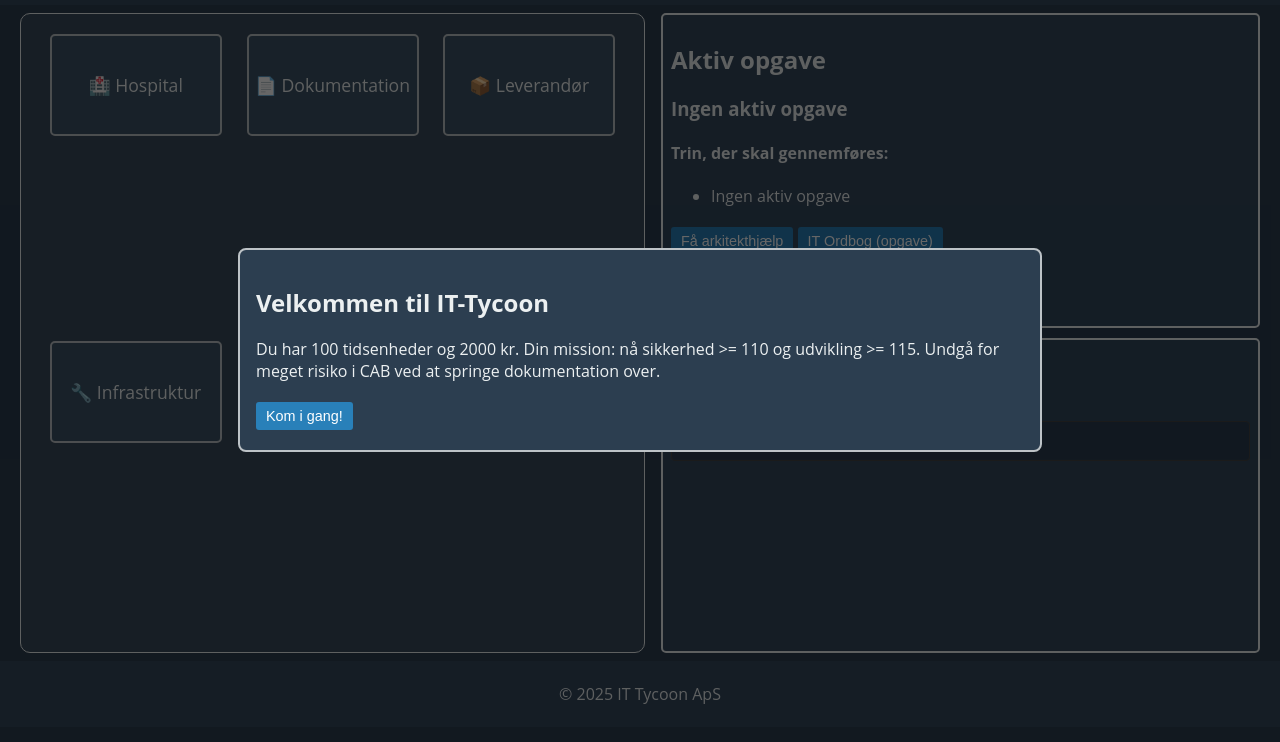
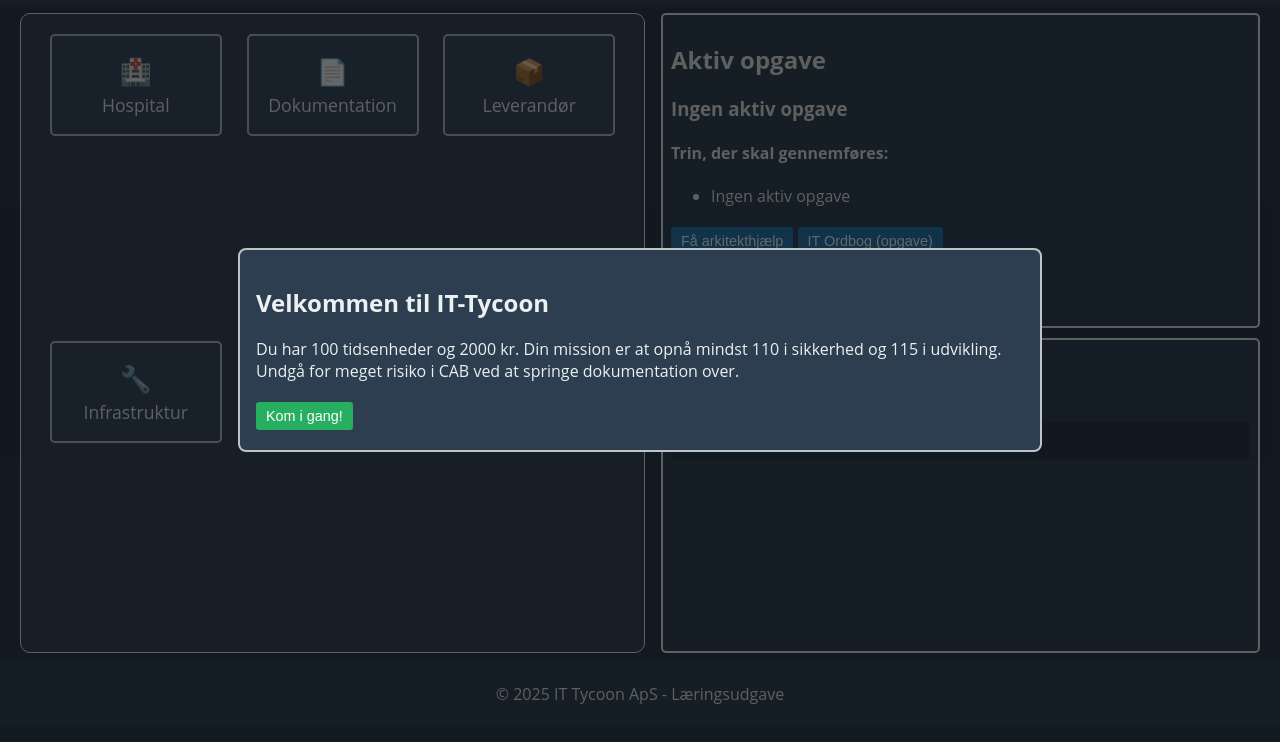
Before and after one commit to Ianropke/IT-tycoon, a plain HTML site: page index.html in a window 1280 px wide. Shown: the part 50-792 px from the top of the page. Drawn offline with Linux system fonts and the light colour scheme.

Commit message:
Update index.html

```diff
--- a/index.html
+++ b/index.html
@@ -1,7 +1,7 @@
 <!DOCTYPE html>
 <html lang="da">
 <head>
-  <meta charset="UTF-8" />
+  <meta charset="UTF-8">
   <meta name="viewport" content="width=device-width, initial-scale=1.0">
   <title>IT-Tycoon</title>
   <link rel="stylesheet" href="style.css">
@@ -9,32 +9,70 @@
 <body>
   <header>
     <h1>IT-Tycoon</h1>
-    <!-- Scoreboard -->
     <div id="scoreboard">
       <div id="scores">
-        <span class="score-item">Tid: <span id="time-left">100</span></span>
-        <span class="score-item">Penge: <span id="money-left">2000</span></span>
-        <span class="score-item">Fuldførte opgaver: <span id="tasks-completed">0</span></span>
+        <span class="score-item">Tid:
+          <span id="time-left">100</span>
+        </span>
+        <span class="score-item">Penge:
+          <span id="money-left">2000</span>
+        </span>
+        <span class="score-item">Fuldførte opgaver:
+          <span id="tasks-completed">0</span>
+        </span>
 
-        <span class="score-item" style="color:#ff4444;">Sikkerhed: <span id="security-value">100</span></span>
-        <span class="score-item" style="color:#44ff44;">Stabilitet: <span id="stability-value">100</span></span>
-        <span class="score-item" style="color:#4444ff;">Udvikling: <span id="development-value">100</span></span>
-        <span class="score-item" style="color:#ffc107;">Hospitalstilf.: <span id="hospital-satisfaction">100</span>%</span>
+        <span class="score-item" style="color:#ff4444;">
+          Sikkerhed: <span id="security-value">100</span>
+        </span>
+        <span class="score-item" style="color:#44ff44;">
+          Stabilitet: <span id="stability-value">100</span>
+        </span>
+        <span class="score-item" style="color:#4444ff;">
+          Udvikling: <span id="development-value">100</span>
+        </span>
+        <span class="score-item" style="color:#ffc107;">
+          Hospitalstilf.: <span id="hospital-satisfaction">100</span>%
+        </span>
       </div>
     </div>
   </header>
 
   <div id="main-container">
+    <!-- Venstre side: 6 lokationer med tooltips -->
     <div id="game-area">
-      <!-- Lokationer (6) -->
-      <div class="location hospital" id="hospital">🏥 Hospital</div>
-      <div class="location dokumentation" id="dokumentation">📄 Dokumentation</div>
-      <div class="location leverandor" id="leverandor">📦 Leverandør</div>
-      <div class="location infrastruktur" id="infrastruktur">🔧 Infrastruktur</div>
-      <div class="location it-jura" id="it-jura">⚖️ IT Jura</div>
-      <div class="location cybersikkerhed" id="cybersikkerhed">💻 Cybersikkerhed</div>
+      <div class="location hospital hoverTooltip"
+           id="hospital"
+           data-tooltip="Hospital: Kliniske opgaver og patientflows.">
+        <span class="loc-icon">🏥</span> Hospital
+      </div>
+      <div class="location dokumentation hoverTooltip"
+           id="dokumentation"
+           data-tooltip="Dokumentation: Change-beskrivelser, krav og compliance.">
+        <span class="loc-icon">📄</span> Dokumentation
+      </div>
+      <div class="location leverandor hoverTooltip"
+           id="leverandor"
+           data-tooltip="Leverandør: Samarbejde om eksterne IT-systemer og serviceaftaler.">
+        <span class="loc-icon">📦</span> Leverandør
+      </div>
+      <div class="location infrastruktur hoverTooltip"
+           id="infrastruktur"
+           data-tooltip="Infrastruktur: Netværk, servere, cloud, HPC, mm.">
+        <span class="loc-icon">🔧</span> Infrastruktur
+      </div>
+      <div class="location it-jura hoverTooltip"
+           id="it-jura"
+           data-tooltip="IT Jura: GDPR, licens, compliance og lovkrav.">
+        <span class="loc-icon">⚖️</span> IT Jura
+      </div>
+      <div class="location cybersikkerhed hoverTooltip"
+           id="cybersikkerhed"
+           data-tooltip="Cybersikkerhed: Firewall, antivirus, SIEM, patch, mm.">
+        <span class="loc-icon">💻</span> Cybersikkerhed
+      </div>
     </div>
 
+    <!-- Højre side: Aktiv opgave + Mulige opgaver -->
     <div id="task-side">
       <div id="active-task">
         <h2>Aktiv opgave</h2>
@@ -46,7 +84,7 @@
             <li>Ingen aktiv opgave</li>
           </ul>
         </div>
-        <!-- Knapper -->
+        <!-- Knapper: Arkitekthjælp og IT Ordbog -->
         <button id="architect-help-btn" class="commit-button">Få arkitekthjælp</button>
         <button onclick="showGlossaryForTask()" class="commit-button">IT Ordbog (opgave)</button>
       </div>
@@ -61,20 +99,21 @@
   </div>
 
   <footer>
-    <p>&copy; 2025 IT Tycoon ApS</p>
+    <p>&copy; 2025 IT Tycoon ApS - Læringsudgave</p>
   </footer>
 
-  <!-- Modaler -->
+  <!-- ========== MODALER ========== -->
+
   <!-- Intro Modal -->
-  <div id="intro-modal" class="modal">
+  <div id="intro-modal" class="modal" style="display:flex;">
     <div class="modal-content">
       <h2>Velkommen til IT-Tycoon</h2>
       <p>
         Du har 100 tidsenheder og 2000 kr.
-        Din mission: nå sikkerhed >= 110 og udvikling >= 115.
+        Din mission er at opnå mindst 110 i sikkerhed og 115 i udvikling.
         Undgå for meget risiko i CAB ved at springe dokumentation over.
       </p>
-      <button id="intro-ok-btn" class="commit-button">Kom i gang!</button>
+      <button id="intro-ok-btn" class="commit-button" style="background-color:#27ae60;">Kom i gang!</button>
     </div>
   </div>
 
@@ -83,11 +122,20 @@
     <div class="modal-content">
       <h2 id="tutorial-title"></h2>
       <p id="tutorial-text"></p>
-      <button id="tutorial-next-btn" class="commit-button">Næste</button>
+      <button id="tutorial-next-btn" class="commit-button" style="background-color:#2980b9;">Næste</button>
     </div>
   </div>
 
-  <!-- Scenario Modal -->
+  <!-- Scenario-intro modal (valgfri til narrativeIntro som “rigtig” pop-up) -->
+  <div id="scenario-intro-modal" class="modal" style="display:none;">
+    <div class="modal-content">
+      <h2 id="scenario-intro-title"></h2>
+      <p id="scenario-intro-text"></p>
+      <button id="scenario-intro-close-btn" class="commit-button">OK</button>
+    </div>
+  </div>
+
+  <!-- Scenario Modal (trinvalg) -->
   <div id="scenario-modal" class="modal" style="display:none;">
     <div class="modal-content">
       <div id="scenario-narrative" style="display:none; margin-bottom:8px; color:#f0dca0;"></div>
@@ -125,11 +173,11 @@
     <div class="modal-content">
       <h2>Tiden er gået!</h2>
       <p id="end-game-summary"></p>
-      <button id="end-ok-btn" class="commit-button">Luk</button>
+      <button id="end-ok-btn" class="commit-button" style="background-color:#e74c3c;">Luk</button>
     </div>
   </div>
 
-  <!-- CAB Modal -->
+  <!-- CAB-gennemgang Modal -->
   <div id="cab-modal" class="modal" style="display:none;">
     <div class="modal-content">
       <h2>Endelig CAB-gennemgang</h2>
@@ -151,7 +199,7 @@
   <div id="task-summary-modal" class="modal" style="display:none;">
     <div class="modal-content">
       <div id="task-summary-text"></div>
-      <button id="task-summary-ok-btn" class="commit-button">OK</button>
+      <button id="task-summary-ok-btn" class="commit-button" style="background-color:#27ae60;">OK</button>
     </div>
   </div>
 
@@ -163,19 +211,19 @@
     </div>
   </div>
 
-  <!-- Popup container -->
+  <!-- Popup container + floating text -->
   <div id="popup-container"></div>
   <div id="floating-text-container"></div>
 
-  <!-- Indlæs tasks -->
+  <!-- Indlæs tasks-filer -->
   <script src="scripts/tasks/hospitalTasks.js"></script>
   <script src="scripts/tasks/infrastrukturTasks.js"></script>
   <script src="scripts/tasks/cybersikkerhedTasks.js"></script>
 
-  <!-- Indlæs ordbog EFTER tasks men FØR main.js -->
+  <!-- itGlossary -->
   <script src="scripts/itGlossary.js"></script>
 
-  <!-- main.js -->
+  <!-- main.js med spillets logik -->
   <script src="scripts/main.js"></script>
 </body>
 </html>
```
